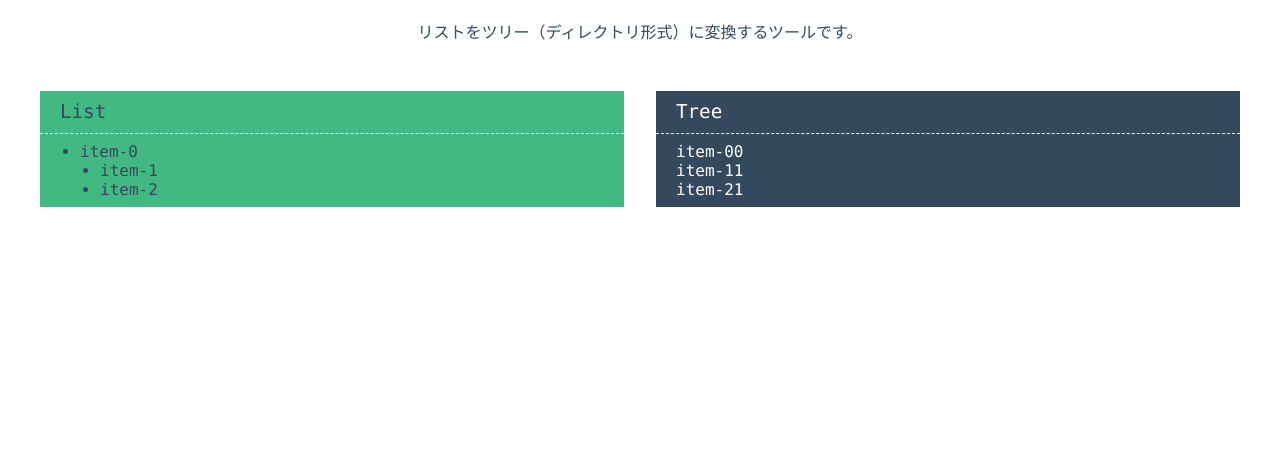
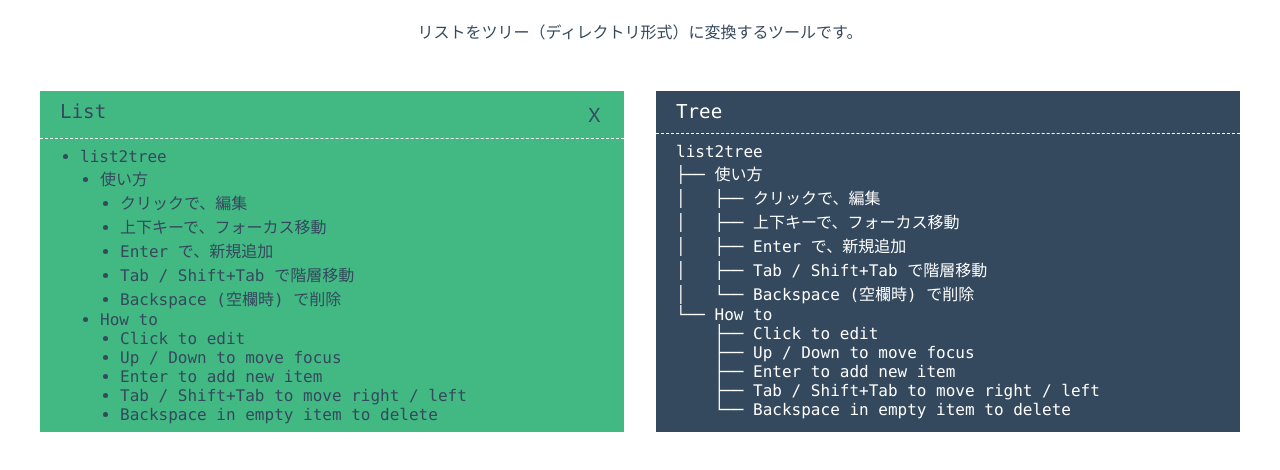
Before and after one commit to seahorse-design/tree-creation-tool, a plain HTML site: page index.html in a window 1280 px wide. Shown: the part 62-532 px from the top of the page. Drawn offline with nearby package versions, Linux system fonts and the light colour scheme.

Commit message:
16まで

```diff
--- a/app.js
+++ b/app.js
@@ -3,9 +3,19 @@ Vue.createApp({
         return {
             counter: 3,
             items: [
-                {id: 0, value:"item-0", indent: 0},
-                {id: 1, value:"item-1", indent: 1},
-                {id: 2, value:"item-2", indent: 1},
+                { id: 0, value: "list2tree", indent: 0 },
+                { id: 1, value: "使い方", indent: 1 },
+                { id: 2, value: "クリックで、編集", indent: 2 },
+                { id: 3, value: "上下キーで、フォーカス移動", indent: 2 },
+                { id: 4, value: "Enter で、新規追加", indent: 2 },
+                { id: 5, value: "Tab / Shift+Tab で階層移動", indent: 2 },
+                { id: 6, value: "Backspace (空欄時) で削除", indent: 2 },
+                { id: 7, value: "How to", indent: 1 },
+                { id: 8, value: "Click to edit", indent: 2 },
+                { id: 9, value: "Up / Down to move focus", indent: 2 },
+                { id: 10, value: "Enter to add new item", indent: 2 },
+                { id: 11, value: "Tab / Shift+Tab to move right / left", indent: 2 },
+                { id: 12, value: "Backspace in empty item to delete", indent: 2 },
             ],
             divs: []
         }
@@ -46,6 +56,21 @@ Vue.createApp({
             };
             this.items.splice(index + 1, 0, newItem);
             this.counter++;
+            this.$nextTick(function(){
+                this.selectItem(index + 1);
+            });
+        },
+        onBackspace: function(item,index){
+            if(index == 0) return;
+            if(item.value !='') return;
+            item.indent--;
+
+            for(let i = index + 1; i < this.items.length; i++){
+                if(this.items[i - 1].indent + 2 !== this.items[i].indent) break;
+                this.items[i].indent--;
+            }
+            this.items.splice(index, 1);
+            this.getDiv(index - 1).focus();
         },
         selectItem(index) {
             if(index < 0 || index >= this.items.length) return;
@@ -61,10 +86,63 @@ Vue.createApp({
         getDiv(index){
             return this.divs[this.items[index].id];
         },
+        deleteList(){
+            this.items = [
+                { id: 0, value: "list2tree", indent: 0 },
+                { id: 1, value: "使い方", indent: 1 },
+                { id: 2, value: "クリックで、編集", indent: 2 },
+                { id: 3, value: "上下キーで、フォーカス移動", indent: 2 },
+                { id: 4, value: "Enter で、新規追加", indent: 2 },
+                { id: 5, value: "Tab / Shift+Tab で階層移動", indent: 2 },
+                { id: 6, value: "Backspace (空欄時) で削除", indent: 2 },
+                { id: 7, value: "How to", indent: 1 },
+                { id: 8, value: "Click to edit", indent: 2 },
+                { id: 9, value: "Up / Down to move focus", indent: 2 },
+                { id: 10, value: "Enter to add new item", indent: 2 },
+                { id: 11, value: "Tab / Shift+Tab to move right / left", indent: 2 },
+                { id: 12, value: "Backspace in empty item to delete", indent: 2 },
+            ];
+            this.counter = this.items.length;
+        },
     },
     computed: {
         tree() {
-            return this.items.map(item => item.value + item.indent).join('\n');
-        }
-    }
+            let parents = [0];
+            let items = this.items;
+
+            for(let i = 1; i <items.length; i++){
+                parents[items[i].indent]=i;
+                items[i].parent = parents[items[i].indent - 1];
+                items[items[i].parent].lastChild = i;
+            }
+            // return this.items.map(item => item.value + item.indent).join('\n');
+
+            let prefix = '';
+            let lines = [items[0].value];
+
+            for(let i = 1; i < items.length; i++){
+                let parentIndex = items[i].parent;
+
+                if(items[i].indent > 1){
+                    prefix = prefix.slice(0, (items[i].indent - 2)*4);
+                    if(items[items[parentIndex].parent].lastChild === parentIndex){
+                        prefix += '    ';
+                    } else {
+                        prefix += '│   ';
+                    }
+                } else {
+                    prefix = '';
+                }
+                lines[i] = prefix;
+
+                if(items[parentIndex].lastChild === i){
+                    lines[i] += '└── ';
+                } else {
+                    lines[i] += '├── ';
+                }
+                lines[i] += items[i].value;
+            }
+            return lines.join('\n');
+        },
+    },
 }).mount('#app')
--- a/index.html
+++ b/index.html
@@ -18,6 +18,7 @@
       <div id="list">
         <header id="list-header">
           <div>List</div>
+          <div id="delete" @click="deleteList()">Ｘ</div>
         </header>
         <div id="list-main">
             <div contenteditable="true"
@@ -31,6 +32,7 @@
                 @keydown.up.prevent="onUp(index)"
                 @keydown.down.prevent="onDown(index)"
                 @keydown.enter.prevent="onEnter(item,index)"
+                @keydown.backspace="onBackspace(item,index)"
             >{{ item.value }}</div>
         </div>
       </div>
--- a/style.css
+++ b/style.css
@@ -53,3 +53,7 @@ div[contenteditable] {
 div[contenteditable]:focus {
   border: 1px solid #35495e;
 }
+#delete {
+  margin-left: auto;
+  cursor: pointer;
+}
```
Lines whose indentation alone changed are shown as unchanged.
